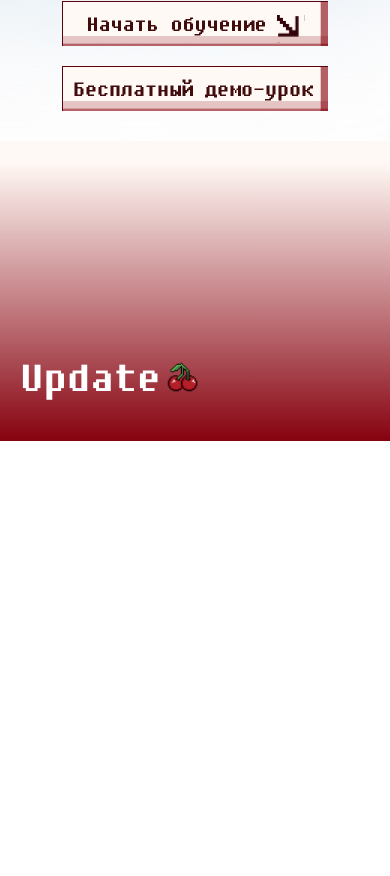
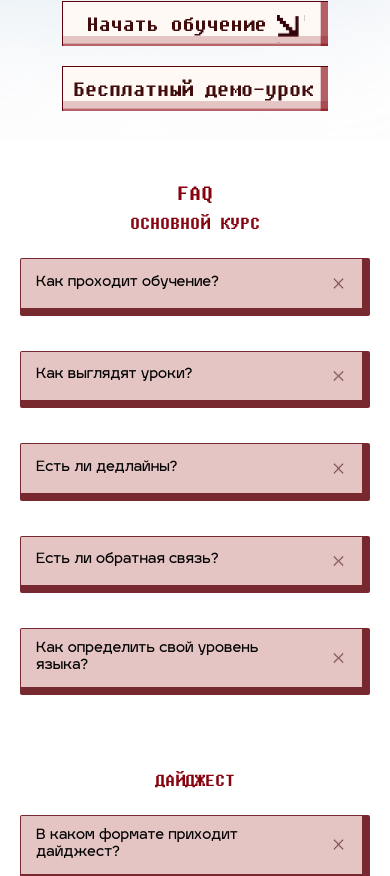
Before and after one commit to aekolesovv/update-frontend, a Next.js app: page / in a window 390 px wide. Shown: the part 7931-8807 px from the top of the page. Before the commit the page ends 8372 px from the top, so only its background shows below. Built offline with nearby package versions, Linux system fonts and the light colour scheme.

Commit message:
added faq block

```diff
--- a/src/components/blocks/FAQ/style.module.scss
+++ b/src/components/blocks/FAQ/style.module.scss
@@ -138,76 +138,42 @@
 
 @media screen and (max-width: 1023px) {
     .container {
-        padding: 60px 20px;
+        padding: 40px 0;
     }
 
     .title {
-        font-size: clamp(36px, 5vw, 54px);
-        margin-bottom: 60px;
+        font-size: 24px;
+        margin: 0 0 8px 0;
     }
 
     .sectionTitle {
-        font-size: clamp(28px, 4vw, 40px);
-        margin-bottom: 40px;
+        font-size: 20px;
+        margin: 0 0 25px 0;
     }
 
-    .items {
-        max-width: 100%;
+    .item {
+        min-height: 48.48px;
     }
 
     .itemButton {
-        padding: 28px 20px;
-        height: auto;
-        min-height: 88px;
+        min-height: 48.48px;
+        padding: 12px 15px;
+    }
+
+    .itemQuestion {
+        font-size: 14.06px;
+    }
+
+    .itemIcon {
+        width: 17px;
+        height: 15px;
     }
 
     .itemAnswer {
-        padding: 0 20px 20px 20px;
+        padding: 12px 15px;
+    }
+
+    .itemAnswer p {
+        font-size: 14.06px;
     }
 }
-
-@media screen and (max-width: 767px) {
-    .container {
-        padding: 40px 16px;
-    }
-
-    .title {
-        font-size: clamp(28px, 6vw, 40px);
-        margin-bottom: 40px;
-    }
-
-    .section {
-        margin-bottom: 50px;
-    }
-
-    .sectionTitle {
-        font-size: clamp(24px, 6vw, 32px);
-        margin-bottom: 30px;
-    }
-
-    .items {
-        gap: 20px;
-    }
-
-    .itemButton {
-        padding: 20px 16px;
-        min-height: 70px;
-    }
-
-    .itemQuestion {
-        font-size: 18px;
-    }
-
-    .itemIcon {
-        width: 40px;
-        height: 36px;
-    }
-
-    .itemAnswer {
-        padding: 0 16px 16px 16px;
-
-        p {
-            font-size: 18px;
-        }
-    }
-}
--- a/src/pages/index.tsx
+++ b/src/pages/index.tsx
@@ -32,8 +32,8 @@ const MainPage = () => {
                 <Tariffs />
                 <Digest />
                 <Start />
-                {/*<FAQ />
-                <QuestionsForm /> */}
+                <FAQ />
+                {/*<QuestionsForm /> */}
             </div>
         </>
     );
```
